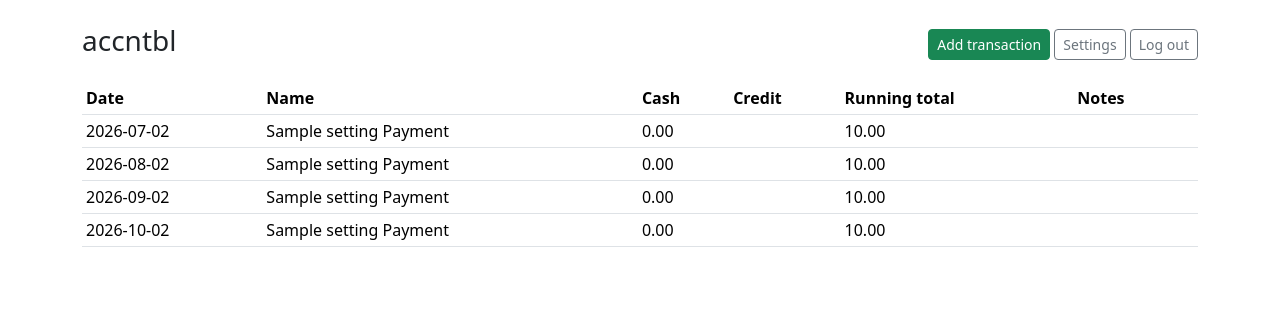
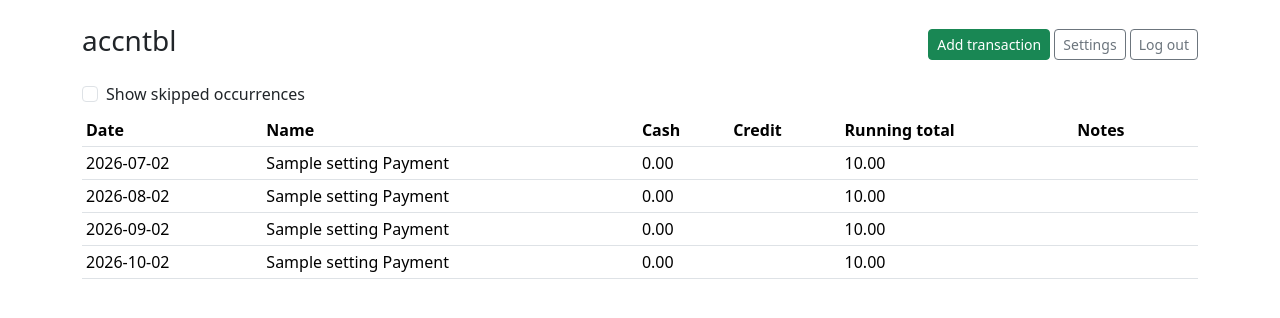
Before and after one commit to jesseprieur/accntbl, a Flask app: page / in a window 1280 px wide. Shown: the top 318 px of the page. Run offline with Flask 3, Linux system fonts and the light colour scheme; the visitor is signed in with stand-in values (Sample User, id 1); tables that the repository leaves empty hold one stand-in row (values such as "Sample post").

Commit message:
Task 6.4 (frontend unskip row / show skipped rows) complete

```diff
--- a/app/static/js/table.js
+++ b/app/static/js/table.js
@@ -5,6 +5,7 @@
 
   const today = container.dataset.today;
   const windowUrl = container.dataset.windowUrl;
+  const showSkippedToggle = document.getElementById("show-skipped-toggle");
 
   const PAGE_DAYS = 30;
   const FUTURE_LIMIT_DAYS = 365;
@@ -56,18 +57,24 @@
     if (row.date === today) {
       tr.classList.add("table-primary");
     }
-    const editable = !row.is_virtual;
+    const isSkipped = row.occurrence_status === "skipped";
+    const editable = !row.is_virtual && !isSkipped;
     const skippable = editable && row.recurring_series_id != null;
+    const unskippable = !row.is_virtual && row.recurring_series_id != null && isSkipped;
+    if (isSkipped) {
+      tr.classList.add("text-muted");
+    }
     tr.innerHTML = `
       ${editableCell("date", row.date, editable)}
       ${editableCell("name", row.name, editable)}
       ${editableCell("cash_amount", formatAmount(row.cash_amount), editable)}
       ${editableCell("credit_amount", formatAmount(row.credit_amount), editable)}
-      <td>${formatAmount(row.running_total)}</td>
+      <td>${row.running_total == null ? "" : formatAmount(row.running_total)}</td>
       ${editableCell("notes", row.notes || "", editable)}
       <td>
         ${skippable ? '<button type="button" class="btn btn-outline-secondary btn-sm" data-action="skip">Skip</button>' : ""}
-        ${editable ? '<button type="button" class="btn btn-outline-danger btn-sm" data-action="delete">Delete</button>' : ""}
+        ${unskippable ? '<button type="button" class="btn btn-outline-secondary btn-sm" data-action="unskip">Un-skip</button>' : ""}
+        ${!row.is_virtual ? '<button type="button" class="btn btn-outline-danger btn-sm" data-action="delete">Delete</button>' : ""}
       </td>
     `;
     return tr;
@@ -149,6 +156,21 @@
       });
   }
 
+  function unskipRow(tr) {
+    const id = tr.dataset.id;
+    if (!id) return;
+
+    fetch(`/transactions/${id}/unskip`, { method: "POST" })
+      .then((response) => response.json().then((data) => ({ ok: response.ok, data })))
+      .then(({ ok, data }) => {
+        if (!ok) {
+          alert(data.error || "Failed to un-skip occurrence.");
+          return;
+        }
+        reloadLoadedWindow();
+      });
+  }
+
   tbody.addEventListener("click", (event) => {
     const deleteButton = event.target.closest('[data-action="delete"]');
     if (deleteButton) {
@@ -161,8 +183,19 @@
     if (skipButton) {
       const tr = skipButton.closest("tr");
       if (tr) skipRow(tr);
+      return;
+    }
+
+    const unskipButton = event.target.closest('[data-action="unskip"]');
+    if (unskipButton) {
+      const tr = unskipButton.closest("tr");
+      if (tr) unskipRow(tr);
     }
   });
+
+  if (showSkippedToggle) {
+    showSkippedToggle.addEventListener("change", reloadLoadedWindow);
+  }
 
   function reloadLoadedWindow() {
     if (earliestLoaded === null || latestLoaded === null) return;
@@ -216,8 +249,9 @@
   }
 
   function fetchWindow(start, end) {
-    return fetch(`${windowUrl}?start=${toIso(start)}&end=${toIso(end)}`).then((response) =>
-      response.json()
+    const includeSkipped = showSkippedToggle && showSkippedToggle.checked ? "&include_skipped=1" : "";
+    return fetch(`${windowUrl}?start=${toIso(start)}&end=${toIso(end)}${includeSkipped}`).then(
+      (response) => response.json()
     );
   }
 
--- a/app/templates/index.html
+++ b/app/templates/index.html
@@ -54,7 +54,12 @@
     </div>
   </div>
 
-  <div id="transactions-window" data-today="{{ today }}" data-window-url="{{ url_for('transactions.window') }}" class="mt-3" style="max-height: 70vh; overflow-y: auto;">
+  <div class="form-check mt-3">
+    <input class="form-check-input" type="checkbox" id="show-skipped-toggle">
+    <label class="form-check-label" for="show-skipped-toggle">Show skipped occurrences</label>
+  </div>
+
+  <div id="transactions-window" data-today="{{ today }}" data-window-url="{{ url_for('transactions.window') }}" class="mt-2" style="max-height: 70vh; overflow-y: auto;">
     <table class="table table-sm align-middle mb-0">
       <thead class="sticky-top bg-white">
         <tr>
--- a/app/transactions.py
+++ b/app/transactions.py
@@ -60,6 +60,8 @@ def window():
     if start > end:
         return jsonify({"error": "start must not be after end."}), 400
 
+    include_skipped = request.args.get("include_skipped") == "1"
+
     history = Transaction.query.filter(Transaction.date <= end).order_by(
         Transaction.date
     ).all()
@@ -103,6 +105,26 @@ def window():
         for row in ledger
         if start <= row.date <= end
     ]
+
+    if include_skipped:
+        skipped_rows = [
+            {
+                "id": t.id,
+                "name": t.name,
+                "date": t.date.isoformat(),
+                "cash_amount": str(t.cash_amount) if t.cash_amount else "0",
+                "credit_amount": str(t.credit_amount) if t.credit_amount else None,
+                "notes": t.notes,
+                "recurring_series_id": t.recurring_series_id,
+                "occurrence_status": t.occurrence_status.value,
+                "running_total": None,
+                "is_negative": False,
+                "is_virtual": False,
+            }
+            for t in history
+            if t.occurrence_status == OccurrenceStatus.skipped and start <= t.date <= end
+        ]
+        rows = sorted(rows + skipped_rows, key=lambda r: r["date"])
 
     return jsonify({"start": start.isoformat(), "end": end.isoformat(), "rows": rows})
 
```
Also changed, not shown: tests/test_transactions.py (+22 -0 lines), README.md.
